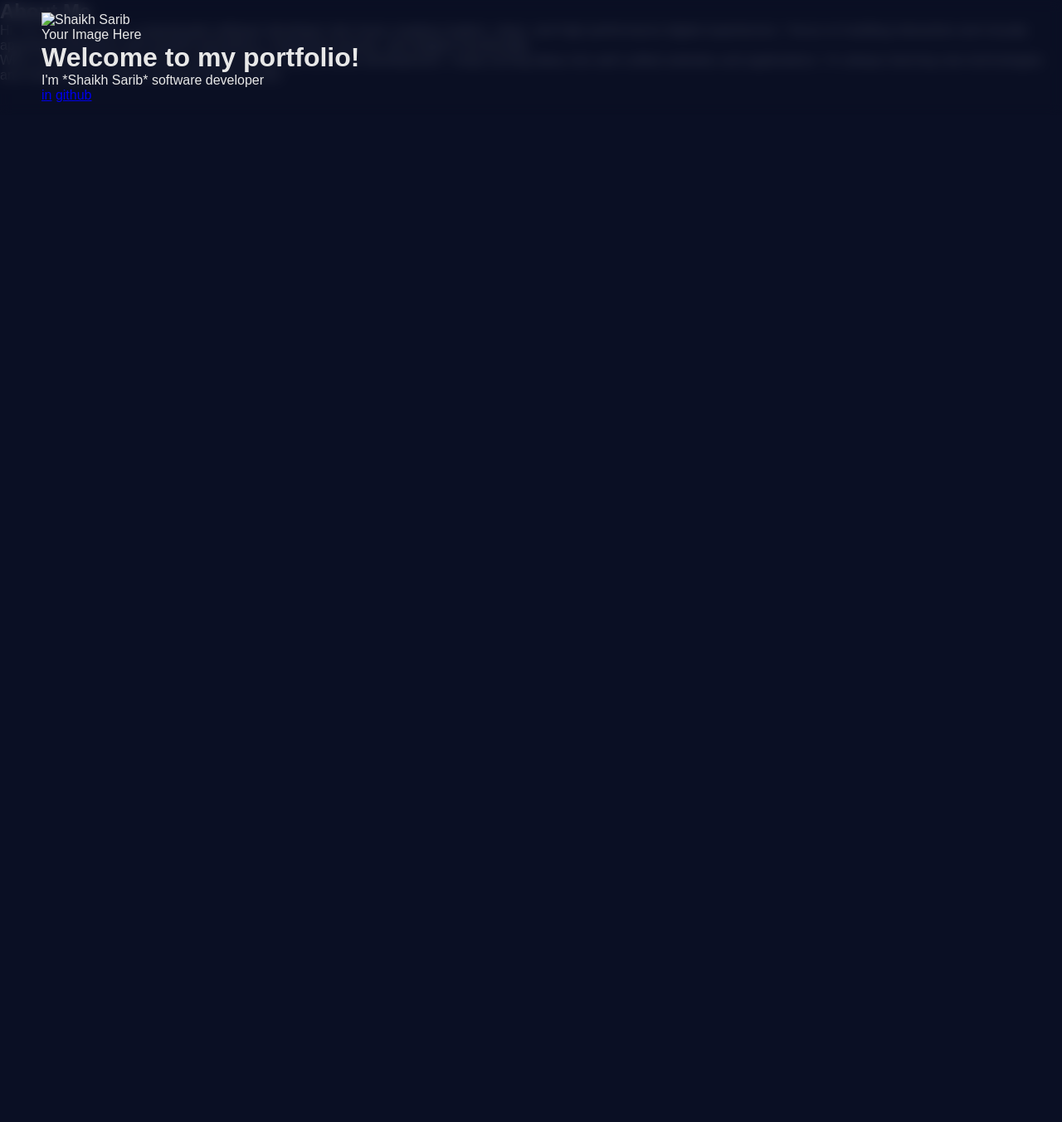
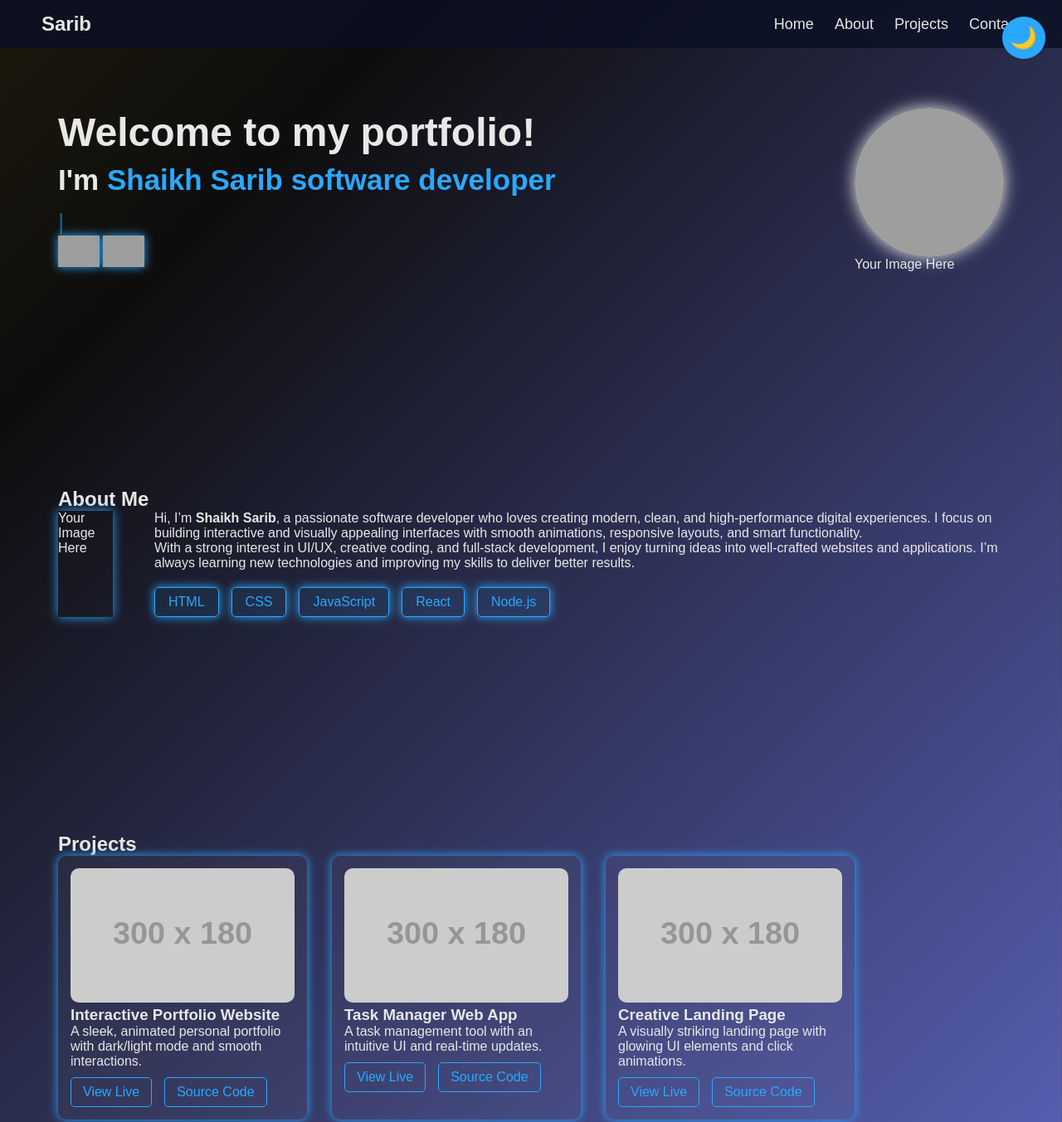
Before and after one commit to shaikhsarib11/sarib_pf, a plain HTML site: page index.html in a window 1280 px wide. Shown: the top 1353 px of the page at 83% size. Before the commit the page ends 800 px from the top, so only its background shows below. Drawn offline with Linux system fonts and the light colour scheme; grey boxes are pictures that could not be loaded; placeholder pictures from the web are drawn by us.

Commit message:
Update index.html

```diff
--- a/index.html
+++ b/index.html
@@ -3,38 +3,165 @@
 <head>
     <meta charset="UTF-8">
     <meta name="viewport" content="width=device-width, initial-scale=1.0">
-    <title>Shaikh Sarib - Portfolio</title>
-    <link rel="stylesheet" href="style.css"> </head>
+    <title>Shaikh Sarib | Portfolio</title>
+    <link rel="stylesheet" href="style.css">
+</head>
 <body>
+     <style>
+    body {
+    margin: 0;
+    padding: 0;
+    height: 100vh;
+    background: linear-gradient(-45deg, #6b76e2, #0e0d0d, #585006, #001f54);
+    background-size: 400% 400%;
+    animation: gradientAnimation 10s ease infinite;
+}
 
-    <div class="hero-section">
-        <div class="background-overlay"></div>
+@keyframes gradientAnimation {
+    0% { background-position: 0% 50%; }
+    50% { background-position: 100% 50%; }
+    100% { background-position: 0% 50%; }
+}
+     </style>
 
-        <header class="header-content">
-            <div class="profile-pic-container">
-                <img src="YOUR_IMAGE_URL.jpg" alt="Shaikh Sarib" class="profile-pic">
-                <p class="small-text">Your Image Here</p>
+    <!-- Background Particles -->
+    <canvas id="particles"></canvas>
+
+    <!-- Theme Toggle -->
+    <div class="theme-toggle" id="themeToggle">🌙</div>
+
+    <!-- Navigation -->
+    <header>
+        <nav>
+            <h2 class="logo">Sarib</h2>
+            <ul>
+                <li><a href="#home" class="nav-link">Home</a></li>
+                <li><a href="#about" class="nav-link">About</a></li>
+                <li><a href="#projects" class="nav-link">Projects</a></li>
+                <li><a href="#contact" class="nav-link">Contact</a></li>
+            </ul>
+        </nav>
+    </header>
+
+    <!-- HOME SECTION -->
+    <section id="home" class="section home">
+        <div class="home-content">
+            <h1>Welcome to my portfolio!</h1>
+            <h2>I'm <span class="name">Shaikh Sarib software developer</span></h2>
+
+            <div class="typing-text">
+                <span id="typing"></span><span class="cursor">|</span>
             </div>
 
-            <h1>Welcome to my portfolio!</h1>
-            <p class="subtitle">I'm *Shaikh Sarib* software developer</p>
+            <div class="social-icons">
+                <a href="#"><img src="https://img.icons8.com/?size=80&id=12599&format=png" alt="GitHub"></a>
+                <a href="#"><img src="https://img.icons8.com/?size=80&id=13930&format=png" alt="LinkedIn"></a>
+                <!--<a href="#"><img src="https://img.icons8.com/?size=80&id=2R0N5S5zwFfA&format=png" alt="Email"></a>
+                <a href="#" class="resume">Resume</a>
+                <a href="mailto:your-email@example.com">
+    <i class="fa-solid fa-envelope"></i>-->
+</a>
 
-            <div class="social-links">
-                <a href="#" class="social-icon">in</a>
-                <a href="#" class="social-icon">github</a>
             </div>
-        </header>
+        </div>
 
-        <main class="main-content">
-            <section class="about-me">
-                <h2>About Me</h2>
-                <div class="about-text-box">
-                    <p>Hi, I'm *Shaikh Sarib*, a passionate software developer who loves creating modern, clean, and high performance digital experiences. I focus on building interactive and visually appealing interfaces with smooth animations, responsive layouts, and elegant functionality.</p>
-                    <p>With a strong interest in UI/UX, creative coding, and full stack development, I enjoy turning ideas into well crafted websites and applications. I'm always learning new technologies and improving my ability to deliver better results.</p>
+        <div class="home-image">
+            <img src="./images/img1.jpg">
+            <div class="img-placeholder">Your Image Here</div>
+        </div>
+    </section>
+
+    <!-- ABOUT SECTION -->
+    <section id="about" class="section">
+        <h1 class="section-title">About Me</h1>
+
+        <div class="about-content">
+            <div class="about-img glow">
+                <div class="img-placeholder">Your Image Here</div>
+            </div>
+
+            <div class="about-text">
+                <p>
+                    Hi, I’m <b>Shaikh Sarib</b>, a passionate software developer who loves creating modern,
+                    clean, and high-performance digital experiences. I focus on building interactive and visually appealing
+                    interfaces with smooth animations, responsive layouts, and smart functionality.
+                </p>
+                <p>
+                    With a strong interest in UI/UX, creative coding, and full-stack development, I enjoy turning ideas into
+                    well-crafted websites and applications. I’m always learning new technologies and improving my skills
+                    to deliver better results.
+                </p>
+
+                <div class="skills">
+                    <div class="skill glow">HTML</div>
+                    <div class="skill glow">CSS</div>
+                    <div class="skill glow">JavaScript</div>
+                    <div class="skill glow">React</div>
+                    <div class="skill glow">Node.js</div>
                 </div>
-            </section>
-        </main>
-    </div>
+            </div>
+        </div>
+    </section>
 
+    <!-- PROJECTS SECTION -->
+    <section id="projects" class="section">
+        <h1 class="section-title">Projects</h1>
+
+        <div class="project-container">
+
+            <div class="project-card glow">
+                <img src="https://via.placeholder.com/300x180" alt="">
+                <h3>Interactive Portfolio Website</h3>
+                <p>A sleek, animated personal portfolio with dark/light mode and smooth interactions.</p>
+                <div class="btn-box">
+                    <a href="#" class="btn">View Live</a>
+                    <a href="#" class="btn">Source Code</a>
+                </div>
+            </div>
+
+            <div class="project-card glow">
+                <img src="https://via.placeholder.com/300x180" alt="">
+                <h3>Task Manager Web App</h3>
+                <p>A task management tool with an intuitive UI and real-time updates.</p>
+                <div class="btn-box">
+                    <a href="#" class="btn">View Live</a>
+                    <a href="#" class="btn">Source Code</a>
+                </div>
+            </div>
+
+            <div class="project-card glow">
+                <img src="https://via.placeholder.com/300x180" alt="">
+                <h3>Creative Landing Page</h3>
+                <p>A visually striking landing page with glowing UI elements and click animations.</p>
+                <div class="btn-box">
+                    <a href="#" class="btn">View Live</a>
+                    <a href="#" class="btn">Source Code</a>
+                </div>
+
+            </div>
+
+        </div>
+    </section>
+
+    <!-- CONTACT -->
+    <section id="contact" class="section">
+        <h1 class="section-title">Contact Me</h1>
+
+        <div class="contact-box">
+            <input type="text" placeholder="Your Name">
+            <input type="email" placeholder="Your Email">
+            <textarea placeholder="Your Message"></textarea>
+            <button class="send-btn">Send Message</button>
+        </div>
+
+        <div class="social-icons footer-icons">
+            <a href="#"><img src="https://img.icons8.com/?size=80&id=12599&format=png" alt=""></a>
+            <a href="#"><img src="https://img.icons8.com/?size=80&id=13930&format=png" alt=""></a>
+            <a href="#"><img src="https://img.icons8.com/?size=80&id=2R0N5S5zwFfA&format=png" alt=""></a>
+
+        </div>
+    </section>
+
+    <script src="script.js"></script>
 </body>
 </html>
```
